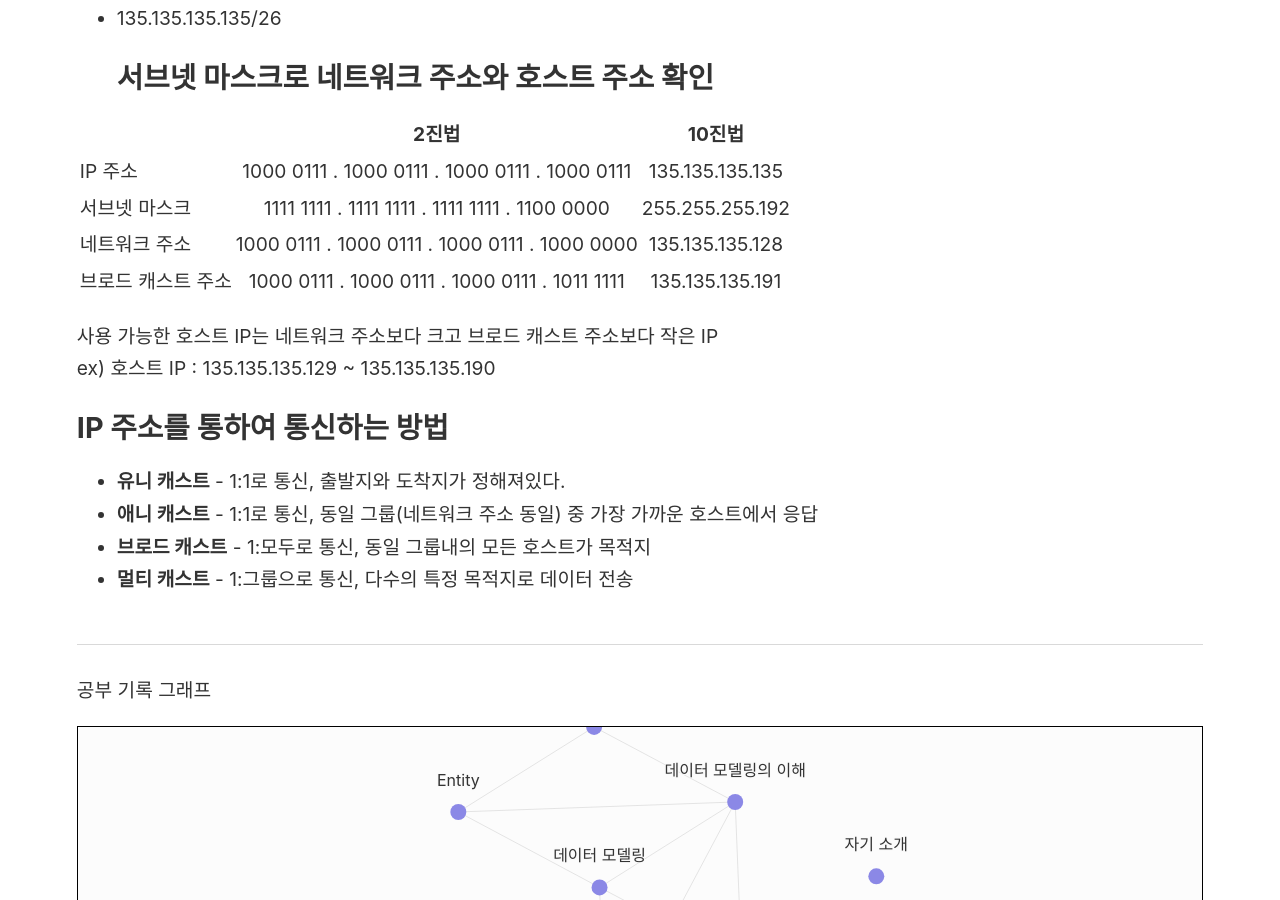
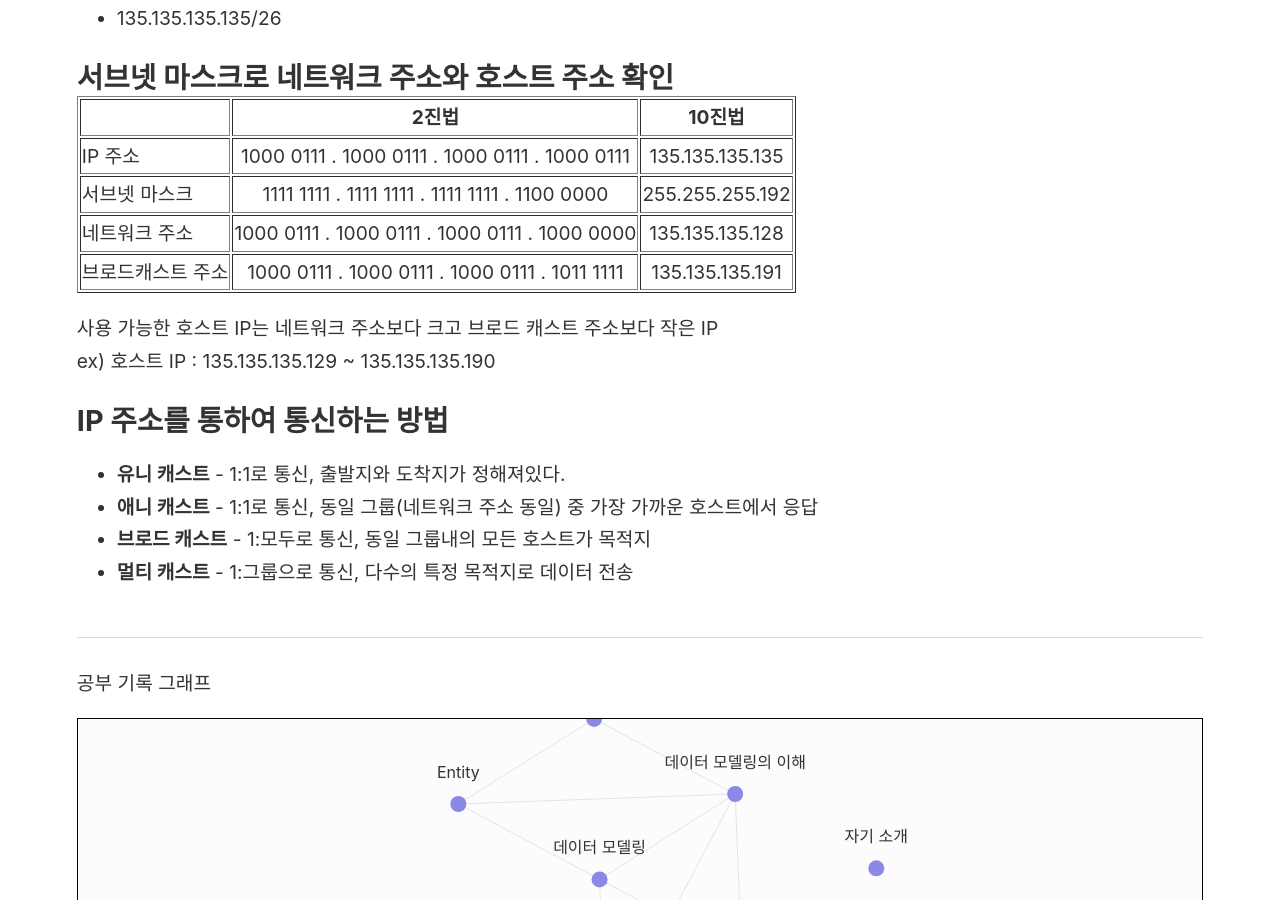
Before and after one commit to rainbow96bear/Obsidian, a Jekyll site: the page built from _notes/CS 6대 과목/3. 네트워크/네트워크/MAC 주소, IP 주소.md, in a window 1280 px wide and 900 px high, scrolled down 1417 px. Built offline with Jekyll 4.4.1, drawn with Linux system fonts in a browser that asks for light colours.

Commit message:
테이블 수정

```diff
--- a/_notes/CS 6대 과목/3. 네트워크/네트워크/MAC 주소, IP 주소.md
+++ b/_notes/CS 6대 과목/3. 네트워크/네트워크/MAC 주소, IP 주소.md
@@ -27,17 +27,22 @@ ex) 192.168.0.1 -> 1100 0000 . 1010 1000 . 0000 0000 . 0000 0001
 ## 클래스 개념
 
 A클래스, B클래스, C클래스 등으로 호스트의 IP 개수에 따라 크기를 다르게 할당하는 개념
+
 ## 클래스 리스 개념 (서브네팅)
 
 서브넷 마스크를 사용하여 네트워크 주소와 호스트 주소를 구별
+
 ### ex
+
 IP 주소 : 135 . 135 . 135 . 135
 서브넷 마스크 :
+
 - 1111 1111 . 1111 1111 . 1111 1111 . 1100 0000 <=> 255.255.255.192
 - 135.135.135.135/26
+
 ## 서브넷 마스크로 네트워크 주소와 호스트 주소 확인
 
-<table>
+<table border="1">
 <thead>
 <tr>
 <th align="left"></th>
@@ -45,7 +50,8 @@ IP 주소 : 135 . 135 . 135 . 135
 <th align="center">10진법</th>
 </tr>
 </thead>
-<tbody><tr>
+<tbody>
+<tr>
 <td align="left">IP 주소</td>
 <td align="center">1000 0111 . 1000 0111 . 1000 0111 . 1000 0111</td>
 <td align="center">135.135.135.135</td>
@@ -61,15 +67,16 @@ IP 주소 : 135 . 135 . 135 . 135
 <td align="center">135.135.135.128</td>
 </tr>
 <tr>
-<td align="left">브로드 캐스트 주소</td>
+<td align="left">브로드캐스트 주소</td>
 <td align="center">1000 0111 . 1000 0111 . 1000 0111 . 1011 1111</td>
 <td align="center">135.135.135.191</td>
 </tr>
-</tbody></table>
-
+</tbody>
+</table>
 
 사용 가능한 호스트 IP는 네트워크 주소보다 크고 브로드 캐스트 주소보다 작은 IP
 ex) 호스트 IP : 135.135.135.129 ~ 135.135.135.190
+
 ## IP 주소를 통하여 통신하는 방법
 
 - **유니 캐스트** - 1:1로 통신, 출발지와 도착지가 정해져있다.
```
